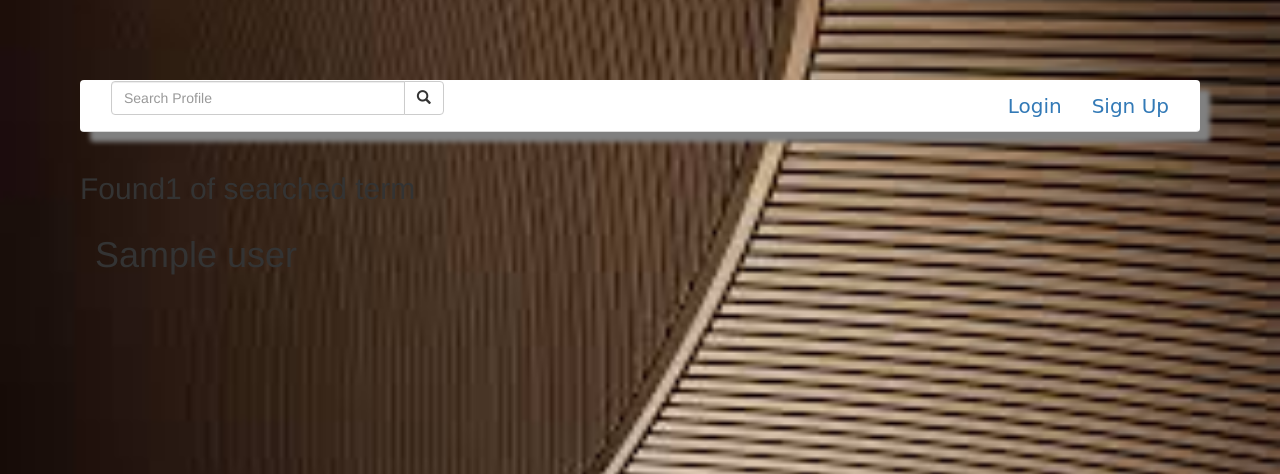
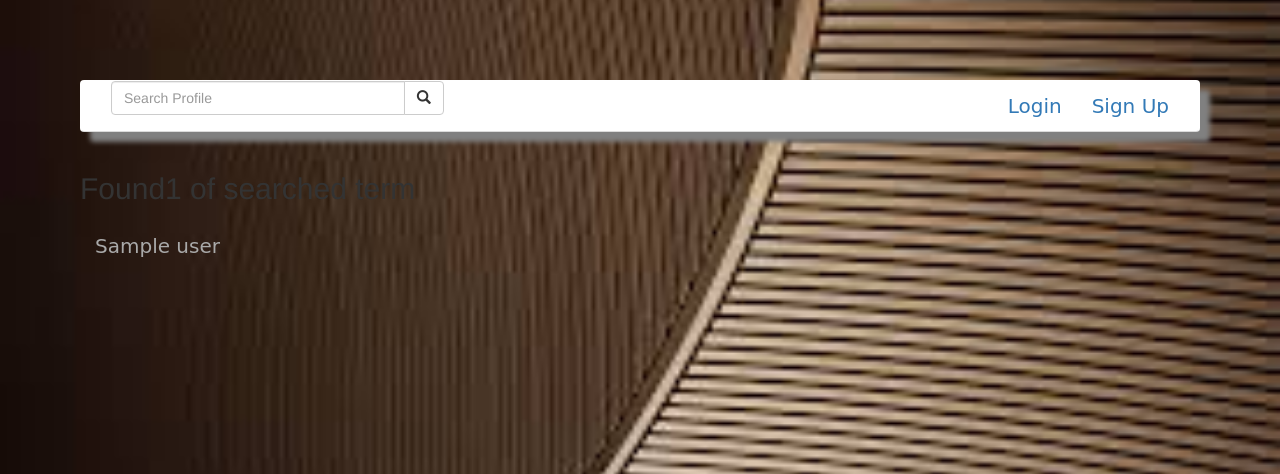
Before and after one commit to Kernael92/kernel-instagram, a Django app: template instagram/templates/all-instagram/search.html in a window 1280 px wide. Shown: the top 474 px of the page. Run offline with Django 3.2, Linux system fonts and the light colour scheme; the template is opened without the code that fills it: most values are stand-ins (such as "Sample title", 1, 10 or a date in 2020); some libraries are stand-ins or nearby versions.

Commit message:
add styling to the application

```diff
--- a/instagram/static/css/instagram.css
+++ b/instagram/static/css/instagram.css
@@ -7,7 +7,7 @@ body {
     border: 40px;
     background-image: url('../images/img4.jpg');
     background-position: center;
-    background-repeat: no-repeat;
+    background-repeat: repeat;
     background-size: cover;
 
 
@@ -154,3 +154,8 @@ a {
     font-family: cursive;
     color: darkgray;
 }
+h1 {
+    font-size: 20px;
+    font-family: cursive;
+    color: darkgray;
+}
--- a/instagram/templates/all-instagram/index.html
+++ b/instagram/templates/all-instagram/index.html
@@ -20,9 +20,9 @@
                             {% endif %}
                             {{ image.user_profile.user.username }}
                         </a>
-                        <span class="poster__timestamp">
+                        <!-- <span class="poster__timestamp">
                             {{ image.posted_on|timesince }}
-                        </span>
+                        </span> -->
                     </div>
 
                 </div>
--- a/instagram/templates/all-instagram/profile.html
+++ b/instagram/templates/all-instagram/profile.html
@@ -16,7 +16,7 @@
         </div>
         <div class="col-sm-3 col-md-3 col-lg-3 right">
             <div class="name-buttons">
-            <h1 class="username">{{ user.username }}</h1>
+            <h1 class="username" style="font-size: 20px; font-family: cursive; color: darkgray;">{{ user.username }}</h1>
             {% if request.user == user %}
                 <a  href="{% url 'profile_settings' user.username %}">
                 <button class="edit-profile">Edit Profile</button>
```
